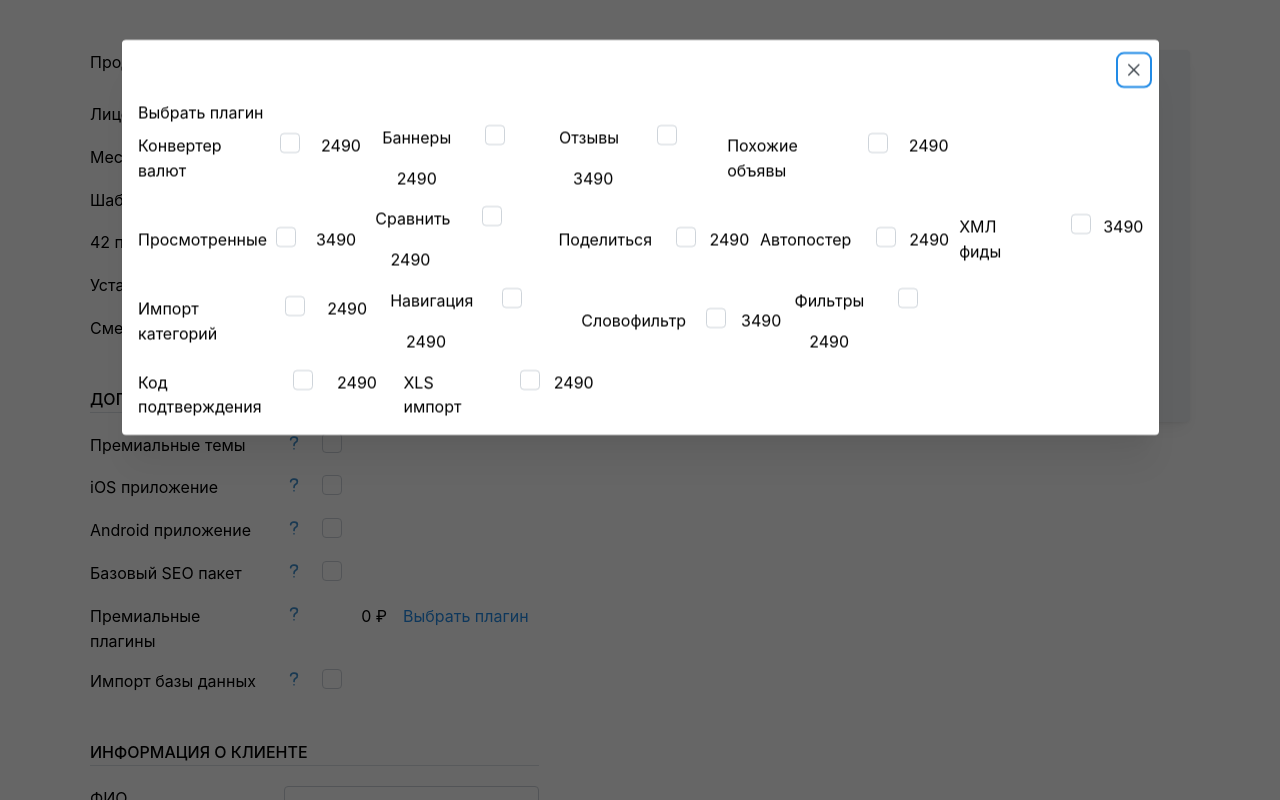
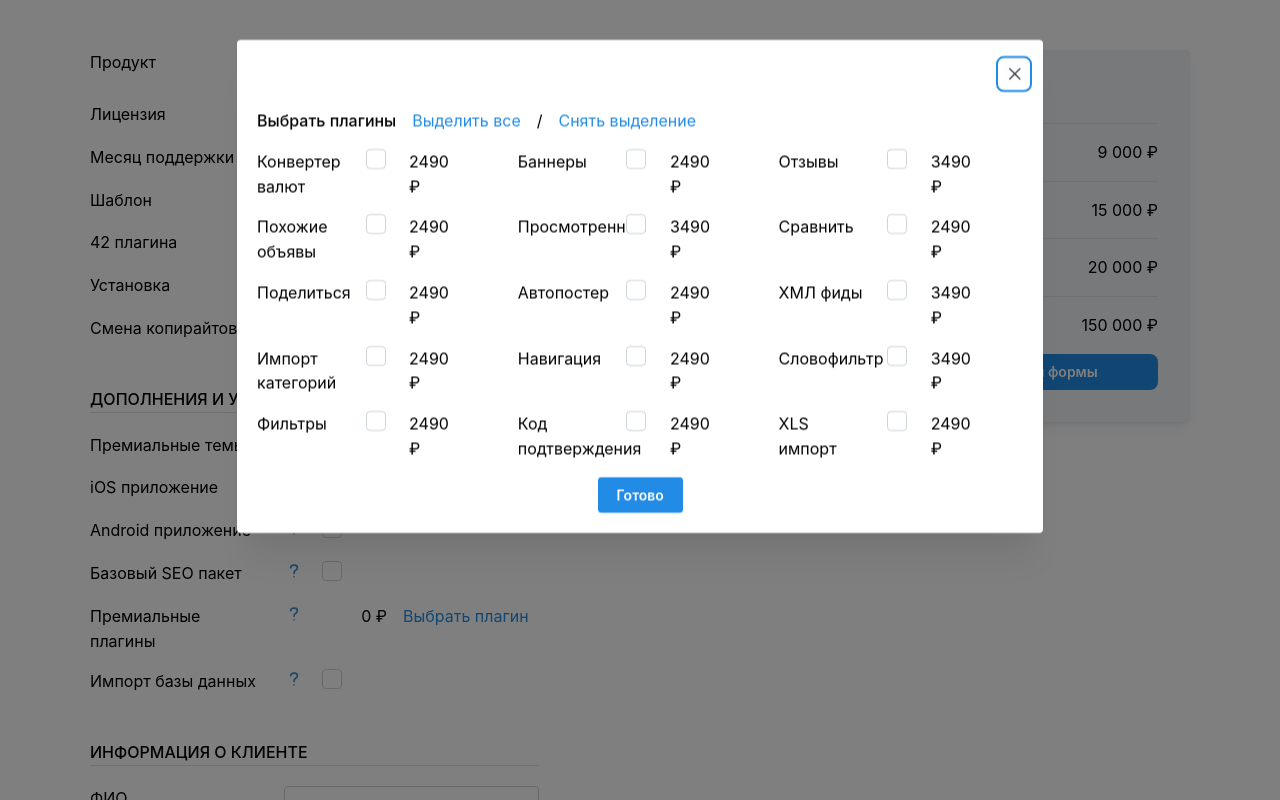
Before and after one commit to ChernyshevaNetology/react-start, a React (Vite) app: page / in a window 1280 px wide. Both pictures are taken after a click on the link "Выбрать плагин". Shown: the top 800 px of the page. Built offline with nearby package versions, Linux system fonts and the light colour scheme.

Commit message:
modal layout fix

```diff
--- a/src/projects/project-3/components/plugin-item.jsx
+++ b/src/projects/project-3/components/plugin-item.jsx
@@ -1,41 +1,20 @@
 import React from "react";
-import { Checkbox, Grid, Text } from "@mantine/core";
+import { Checkbox, Group, Text, Grid } from "@mantine/core";
 
 export const PluginItem = ({ price, name }) => {
   return (
-    <Grid>
-      <Grid.Col span={6}>
-        <Text>{name}</Text>
-      </Grid.Col>
-      <Grid.Col span={1} offset={1}>
-        <Checkbox />
-      </Grid.Col>
-      <Grid.Col span={3} offset={1}>
-        <Text>{price}</Text>
-      </Grid.Col>
-
-      {/*      <Grid.Col span={4}>
-        <Grid.Col span={4}>
+    <>
+      <Grid>
+        <Grid.Col span={5}>
           <Text>{name}</Text>
         </Grid.Col>
-        <Grid.Col span={4}>
+        <Grid.Col span={1}>
           <Checkbox />
         </Grid.Col>
-        <Grid.Col span={4}>
-          <Text>{price}</Text>
+        <Grid.Col offset={1} span={3}>
+          <Text>{price} ₽</Text>
         </Grid.Col>
-      </Grid.Col>
-      <Grid.Col span={4}>
-        <Grid.Col span={4}>
-          <Text>{name}</Text>
-        </Grid.Col>
-        <Grid.Col span={4}>
-          <Checkbox />
-        </Grid.Col>
-        <Grid.Col span={4}>
-          <Text> {price}</Text>
-        </Grid.Col>
-      </Grid.Col>*/}
-    </Grid>
+      </Grid>
+    </>
   );
 };
--- a/src/projects/project-3/components/plugin-select-item-link.jsx
+++ b/src/projects/project-3/components/plugin-select-item-link.jsx
@@ -1,5 +1,15 @@
 import React from "react";
-import { Grid, Popover, Text, Anchor, Group, Modal } from "@mantine/core";
+import {
+  Grid,
+  Popover,
+  Text,
+  Anchor,
+  Group,
+  Modal,
+  Button,
+  Center,
+    Space,
+} from "@mantine/core";
 import { IconQuestionMark } from "@tabler/icons-react";
 import { useDisclosure } from "@mantine/hooks";
 import { PluginSelectForm } from "../forms/plugin-select-form";
@@ -8,9 +18,27 @@ export const PluginSelectItemLink = ({ name, toolTipText }) => {
   const [opened, { open, close }] = useDisclosure(false);
   return (
     <Grid>
-      <Modal opened={opened} onClose={close} size="90%">
-        <Text>Выбрать плагин</Text>
+      <Modal
+        opened={opened}
+        onClose={close}
+        overlayProps={{
+          backgroundOpacity: 0.5,
+        }}
+        size={"70%"}
+        padding={"lg"}
+      >
+          <Group>
+              <Text fw={500}>Выбрать плагины</Text>
+              <Anchor>Выделить все</Anchor>
+              <Text>/</Text>
+              <Anchor>Снять выделение</Anchor>
+          </Group>
+          <Space h="md" />
         <PluginSelectForm />
+          <Space h="md" />
+        <Center>
+          <Button onClick={close}>Готово</Button>
+        </Center>
       </Modal>
       <Grid.Col span={5}>
         <Text>{name}</Text>
--- a/src/projects/project-3/forms/plugin-select-form.jsx
+++ b/src/projects/project-3/forms/plugin-select-form.jsx
@@ -1,5 +1,5 @@
 import React from "react";
-import { Group } from "@mantine/core";
+import { Group, Grid } from "@mantine/core";
 import { pluginList } from "../form-data";
 import { useFlynaxFormContext } from "./flynax-form-context.js";
 import { PluginItem } from "../components/plugin-item.jsx";
@@ -7,15 +7,17 @@ import { PluginItem } from "../components/plugin-item.jsx";
 export const PluginSelectForm = () => {
   const form = useFlynaxFormContext();
   return (
-    <Group>
+    <Grid>
       {pluginList.map(({ key, name, price }, idx) => (
+        <Grid.Col span={{ base: 12, md: 6, lg: 4 }}>
           <PluginItem
             name={name}
             price={price}
             key={form.key(`pluginList.${[idx]}.${key}`)}
             {...form.getInputProps(`pluginList.${[idx]}.${key}`)}
           />
+        </Grid.Col>
       ))}
-    </Group>
+    </Grid>
   );
 };
```
Lines whose indentation alone changed are shown as unchanged.
